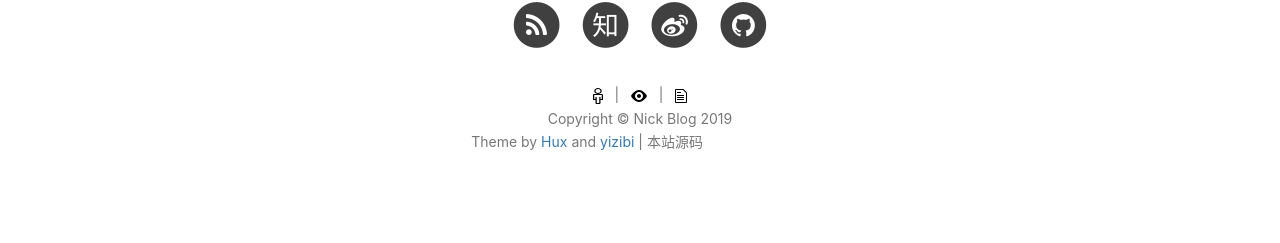
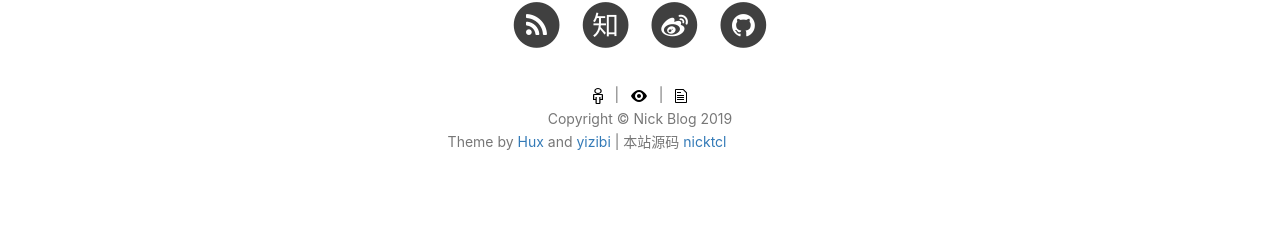
Before and after one commit to nicktcl/nicktcl.github.io, a Jekyll site: the page built from index.html, in a window 1280 px wide. Shown: the part 1910-2153 px from the top of the page. Built offline with Jekyll 4.4.1, drawn with Linux system fonts in a browser that asks for light colours; nearby versions of some CDN libraries; the list of posts is cut into pages by our own code; comment, search, counter and statistics services are not loaded; grey boxes are pictures that could not be loaded.

Commit message:
Update footer.html

```diff
--- a/_includes/footer.html
+++ b/_includes/footer.html
@@ -97,7 +97,7 @@
                     <br>
                     Copyright &copy; {{ site.title }} {{ site.time | date: '%Y' }}
                     <br>
-                    Theme by <a href="https://github.com/Huxpro/huxpro.github.io">Hux</a> and <a href="https://github.com/yizibi/yizibi.github.io">yizibi</a> | 本站源码 <a href="https://github.com/nicktcl/nicktcl.github.io"nicktcl</a>
+                    Theme by <a href="https://github.com/Huxpro/huxpro.github.io">Hux</a> and <a href="https://github.com/yizibi/yizibi.github.io">yizibi</a> | 本站源码 <a href="https://github.com/nicktcl/nicktcl.github.io"> nicktcl </a>
                     <iframe
                         style="margin-left: 2px; margin-bottom:-5px;"
                         frameborder="0" scrolling="0" width="100px" height="20px"
```
